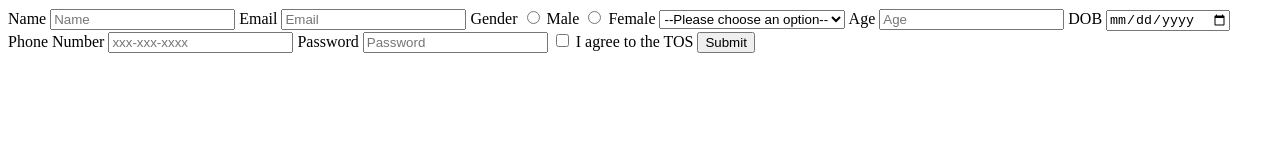
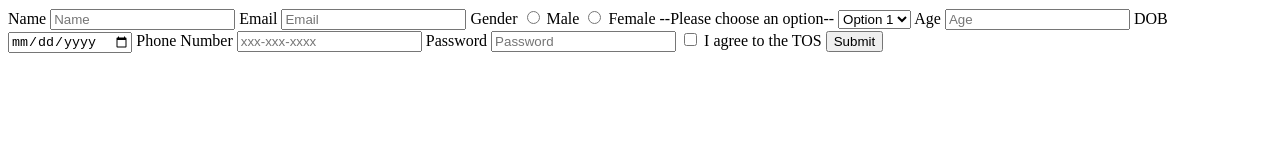
Before and after one commit to acciojob/signup-form-car-shadabibrahim, a website: page main.html in a window 1280 px wide. Drawn offline with Linux system fonts and the light colour scheme.

Commit message:
created a submission

```diff
--- a/main.html
+++ b/main.html
@@ -18,8 +18,8 @@
       <label for="gender_m">Male</label>
       <input type="radio" id="gender_f" name="gender" required />
       <label for="gender">Female</label>
+		<label for="cars">--Please choose an option--</label>
      <select required id="cars">
-        <option value="">--Please choose an option--</option>
         <option value="1">Option 1</option>
         <option value="2">Option 2</option>
       </select>
```
